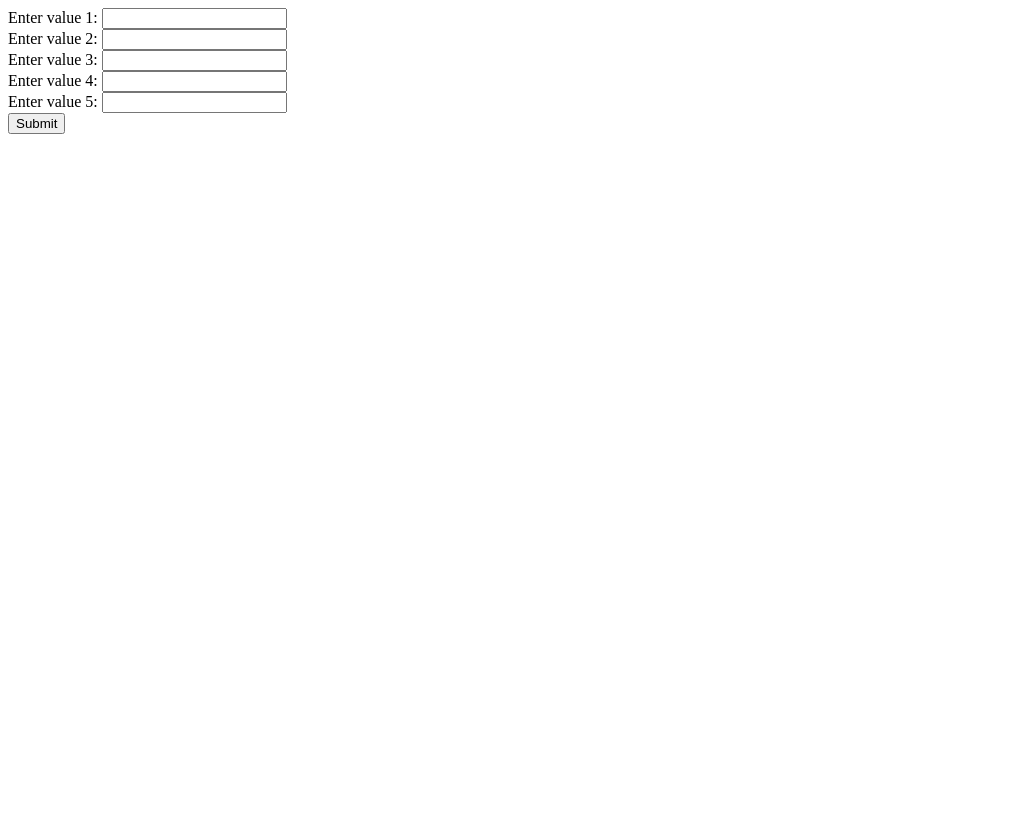
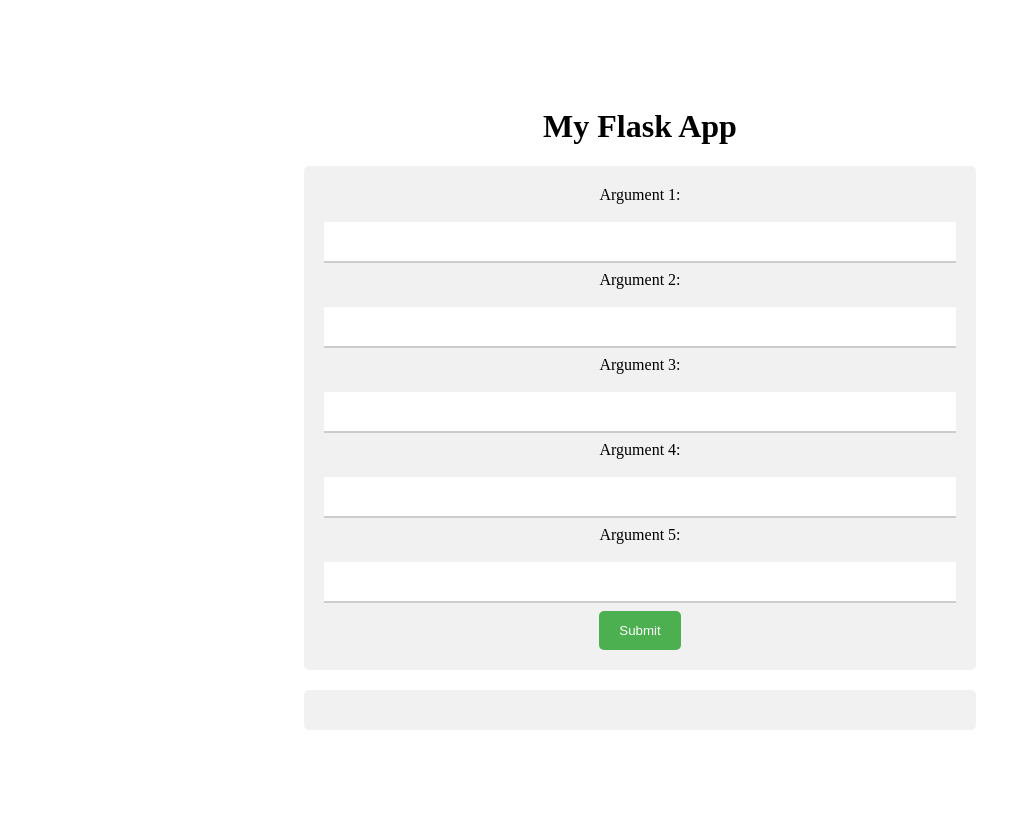
Before and after one commit to oskarsoderbom/webfinance, a Flask app: page / in a window 1280 px wide. Shown: the whole page, without its empty margins (0-1031 px from the left). Before the commit the page ends 134 px from the top, so only its background shows below. Run offline with Flask 2, Linux system fonts and the light colour scheme.

Commit message:
added some features

```diff
--- a/app.py
+++ b/app.py
@@ -1,4 +1,4 @@
-from flask import Flask, request, render_template
+from flask import Flask, render_template, request
 
 app = Flask(__name__)
 
@@ -21,13 +21,21 @@ def function_5(arg):
 @app.route('/', methods=['GET', 'POST'])
 def index():
     if request.method == 'POST':
-        # retrieve up to five user inputs from the form
-        user_inputs = [request.form.get(f'user_input_{i+1}', '') for i in range(5)]
-        # call the five functions with the user inputs as arguments
-        results = [f(user_input) for f, user_input in zip([function_1, function_2, function_3, function_4, function_5], user_inputs)]
-        # pass the results to the template
-        return render_template('result.html', results=results)
+        arg1 = float(request.form['arg1'])
+        arg2 = float(request.form['arg2'])
+        arg3 = float(request.form['arg3'])
+        arg4 = float(request.form['arg4'])
+        arg5 = float(request.form['arg5'])
+
+        result1 = function_1(arg1)
+        result2 = function_2(arg2)
+        result3 = function_3(arg3)
+        result4 = function_4(arg4)
+        result5 = function_5(arg5)
+
+        return render_template('result.html', result1=result1, result2=result2, result3=result3, result4=result4, result5=result5)
+
     return render_template('index.html')
 
 if __name__ == '__main__':
-    app.run()
+    app.run(debug=True)
--- /dev/null
+++ b/static/style.css
@@ -0,0 +1,61 @@
+.container {
+    display: flex;
+    flex-direction: column;
+    justify-content: center;
+    align-items: center;
+    height: 100vh;
+  }
+
+  .title {
+    text-align: center;
+  }
+
+  .form-container {
+    background-color: #f1f1f1;
+    border-radius: 5px;
+    padding: 20px;
+    width: 50%;
+    min-width: 300px;
+    margin-bottom: 20px;
+  }
+
+  .form-container form {
+    display: flex;
+    flex-direction: column;
+    align-items: center;
+  }
+
+  .form-container label {
+    margin-bottom: 10px;
+  }
+
+  .form-container input[type=text] {
+    width: 100%;
+    padding: 12px 20px;
+    margin: 8px 0;
+    box-sizing: border-box;
+    border: none;
+    border-bottom: 2px solid #ccc;
+  }
+
+  .form-container input[type=submit] {
+    background-color: #4CAF50;
+    color: white;
+    padding: 12px 20px;
+    border: none;
+    border-radius: 5px;
+    cursor: pointer;
+  }
+
+  .result-container {
+    background-color: #f1f1f1;
+    border-radius: 5px;
+    padding: 20px;
+    width: 50%;
+    min-width: 300px;
+    text-align: center;
+  }
+
+  .subtitle {
+    margin-bottom: 10px;
+  }
--- a/templates/index.html
+++ b/templates/index.html
@@ -1,21 +1,38 @@
 <!DOCTYPE html>
 <html>
   <head>
-    <title>Input Form</title>
+    <title>My Flask App</title>
+    <link rel="stylesheet" href="{{ url_for('static', filename='style.css') }}">
   </head>
   <body>
-    <form method="post" action="/">
-      <label for="user_input_1">Enter value 1:</label>
-      <input type="text" name="user_input_1" id="user_input_1"><br>
-      <label for="user_input_2">Enter value 2:</label>
-      <input type="text" name="user_input_2" id="user_input_2"><br>
-      <label for="user_input_3">Enter value 3:</label>
-      <input type="text" name="user_input_3" id="user_input_3"><br>
-      <label for="user_input_4">Enter value 4:</label>
-      <input type="text" name="user_input_4" id="user_input_4"><br>
-      <label for="user_input_5">Enter value 5:</label>
-      <input type="text" name="user_input_5" id="user_input_5"><br>
-      <button type="submit">Submit</button>
-    </form>
+    <div class="container">
+      <h1 class="title">My Flask App</h1>
+      <div class="form-container">
+        <form method="post" action="/">
+          <label for="arg1">Argument 1:</label>
+          <input type="text" id="arg1" name="arg1" required>
+
+          <label for="arg2">Argument 2:</label>
+          <input type="text" id="arg2" name="arg2" required>
+
+          <label for="arg3">Argument 3:</label>
+          <input type="text" id="arg3" name="arg3" required>
+
+          <label for="arg4">Argument 4:</label>
+          <input type="text" id="arg4" name="arg4" required>
+
+          <label for="arg5">Argument 5:</label>
+          <input type="text" id="arg5" name="arg5" required>
+
+          <input type="submit" value="Submit">
+        </form>
+      </div>
+      <div class="result-container">
+        {% if result %}
+        <h2 class="subtitle">Results:</h2>
+        <p>{{ result }}</p>
+        {% endif %}
+      </div>
+    </div>
   </body>
 </html>
```
Also changed, not shown: templates/result.html (+14 -8 lines).
